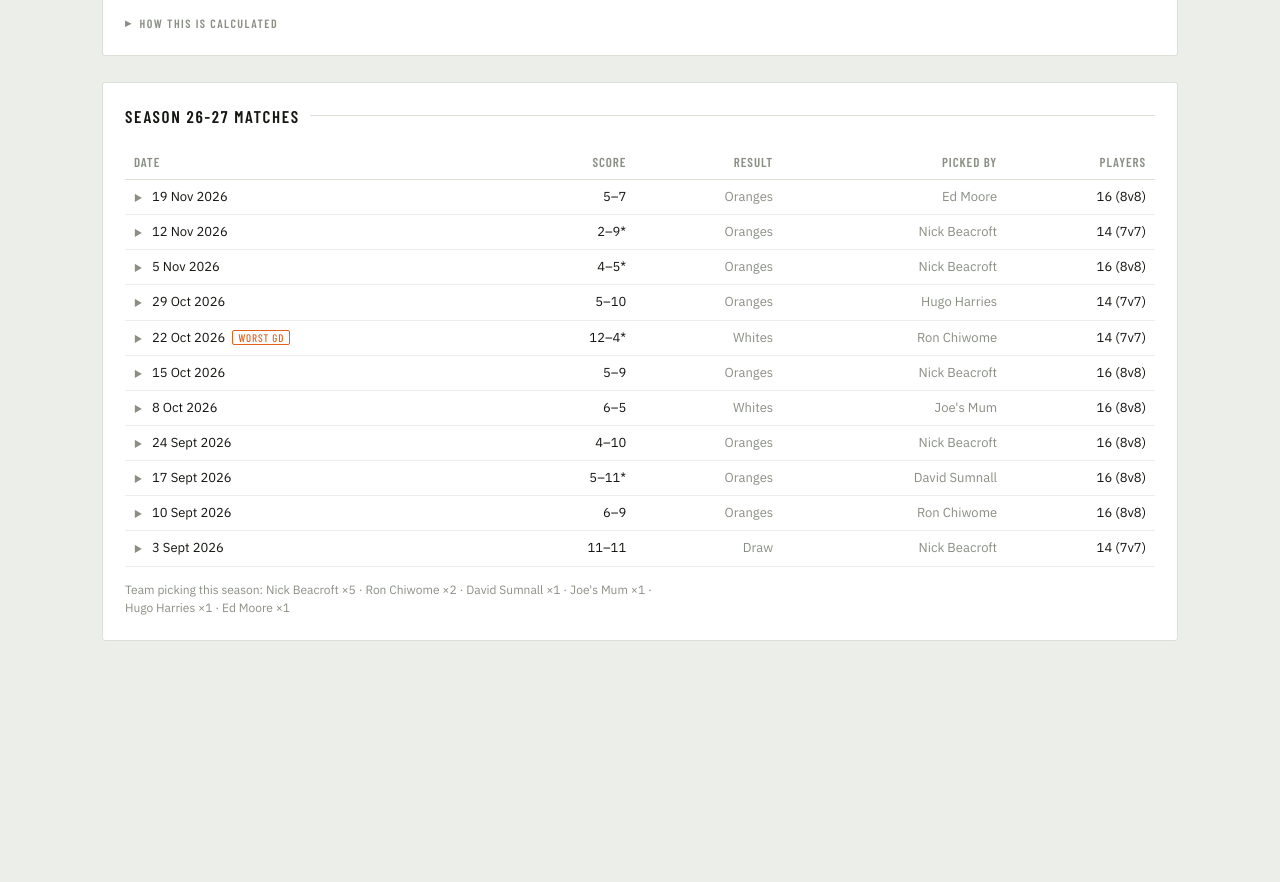
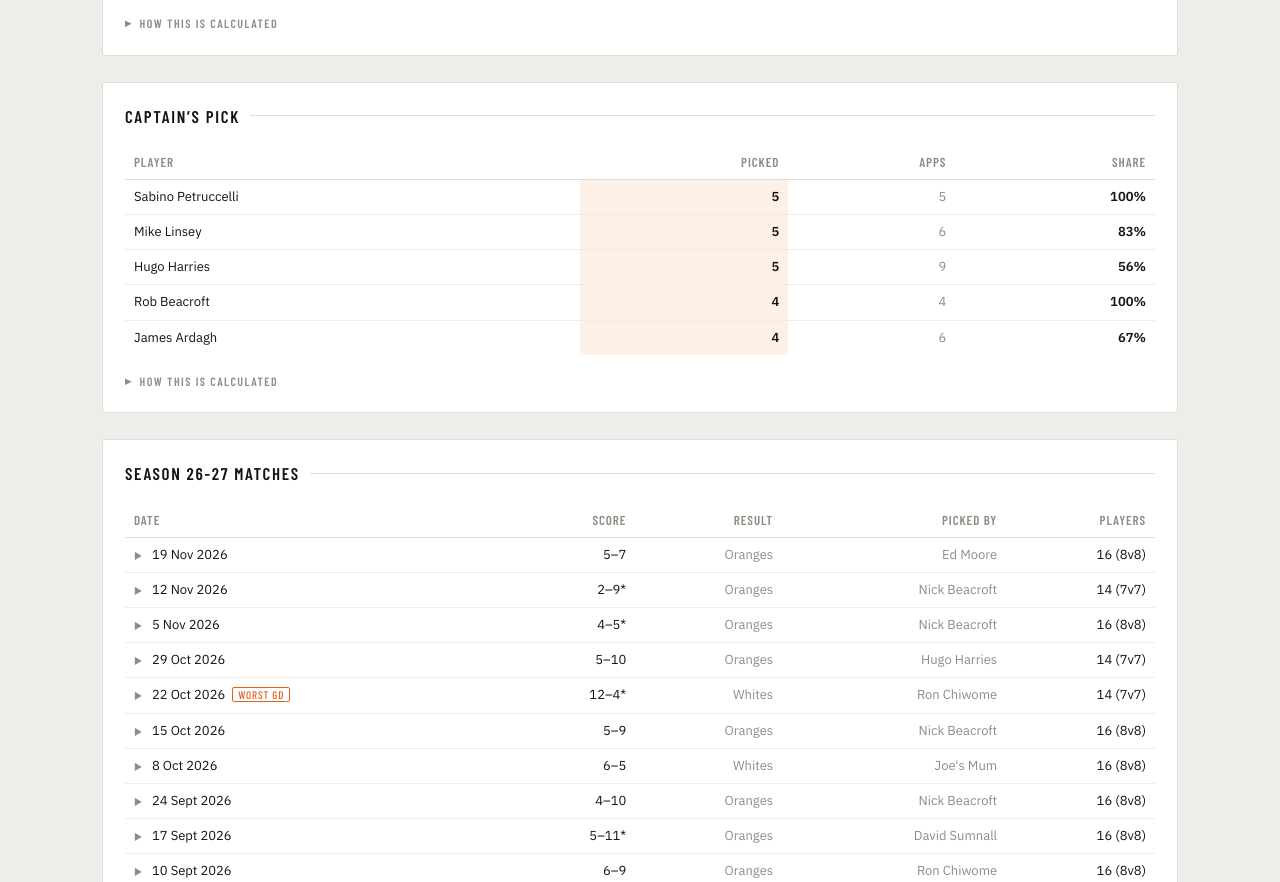
Before and after one commit to workoutofwork/workoutofwork.com, a plain HTML site: page DTFC/stats/index.html in a window 1280 px wide. Shown: the part 3565-4447 px from the top of the page. Before the commit the page ends 4278 px from the top, so only its background shows below. Drawn offline with nearby package versions, Linux system fonts and the light colour scheme.

Commit message:
DTFC stats: add Captain's pick table
Top 5 players by how often they end up on the picker's own team.
Counts only games where the picker played; excludes the picker.

Co-Authored-By: Claude Opus 5 <noreply@anthropic.com>

```diff
--- a/DTFC/stats/index.html
+++ b/DTFC/stats/index.html
@@ -268,6 +268,14 @@ tr.worst td{background:var(--orange-wash)}
       first-named player&rsquo;s point of view. <b>Together</b> is how many times the
       same two were team-mates instead &mdash; a zero there means they have never once
       been on the same side.</p>
+    </details>
+  </section>
+
+  <section data-view="season">
+    <h2>Captain&rsquo;s pick</h2>
+    <div class="scroll"><table id="captpick"></table></div>
+    <details class="method"><summary>How this is calculated</summary>
+      <p class="note" id="captpicknote"></p>
     </details>
   </section>
 
@@ -641,6 +649,52 @@ const nameCell = c => c.names.join(' <i>&middot;</i> ');
     '</tbody>';
 })();
 
+/* ---- captain's pick ---- */
+(function () {
+  const el = document.getElementById('captpick');
+  const note = document.getElementById('captpicknote');
+  // only games where a picker is recorded AND the picker played: a captain who
+  // sat out had no side of their own to pick anyone onto.
+  const games = MCUR.filter(m => m.picked_by &&
+    lineup(m).includes(m.picked_by));
+  const tally = new Map();
+  games.forEach(m => {
+    const cap = m.picked_by;
+    const side = m.teams.whites.includes(cap) ? m.teams.whites : m.teams.oranges;
+    lineup(m).forEach(pl => {
+      if (pl === cap) return;            // a captain always picks himself
+      const e = tally.get(pl) || { name: pl, g: 0, with: 0 };
+      e.g++;
+      if (side.includes(pl)) e.with++;
+      tally.set(pl, e);
+    });
+  });
+  const rows = [...tally.values()]
+    .sort((a, b) => b.with - a.with || b.with / b.g - a.with / a.g
+      || bySurname(a.name, b.name))
+    .slice(0, 5);
+  if (!rows.length) {
+    el.outerHTML = '<p class="empty">No teams recorded yet.</p>';
+    note.textContent = '';
+    return;
+  }
+  el.innerHTML = `<thead><tr><th style="text-align:left">Player</th>
+    <th>Picked</th><th>Apps</th><th>Share</th></tr></thead><tbody>` +
+    rows.map(r => `<tr>
+      <td style="text-align:left">${r.name}</td>
+      <td class="pts">${r.with}</td>
+      <td class="dim">${r.g}</td>
+      <td><b>${Math.round(r.with / r.g * 100)}%</b></td></tr>`).join('') +
+    '</tbody>';
+  note.innerHTML = `The players a captain keeps for himself. <b>Picked</b> is how
+    many times a player ended up on the same team as whoever picked that night;
+    <b>Apps</b> is how many of those nights he played at all, so <b>Share</b> is the
+    rate he was kept rather than given away. Only the ${games.length} game${
+      games.length === 1 ? '' : 's'} where the captain played himself count &mdash;
+    with no side of his own, a captain who sat out cannot keep anyone. Ranked on
+    <b>Picked</b>, so a regular beats someone perfect from two games.`;
+})();
+
 /* ---- career appearances: horizontal bars ---- */
 (function () {
   const top = [...P].sort((a, b) => b.total - a.total).slice(0, 15);
```
